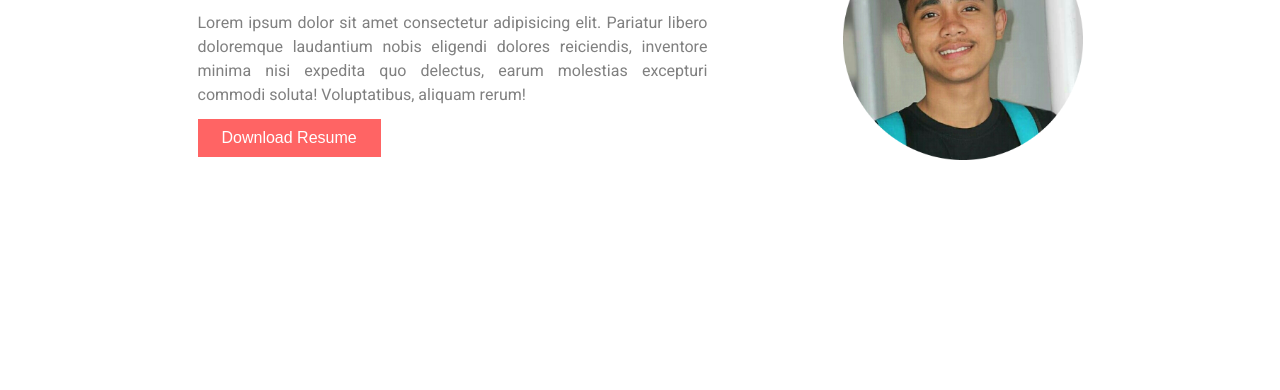
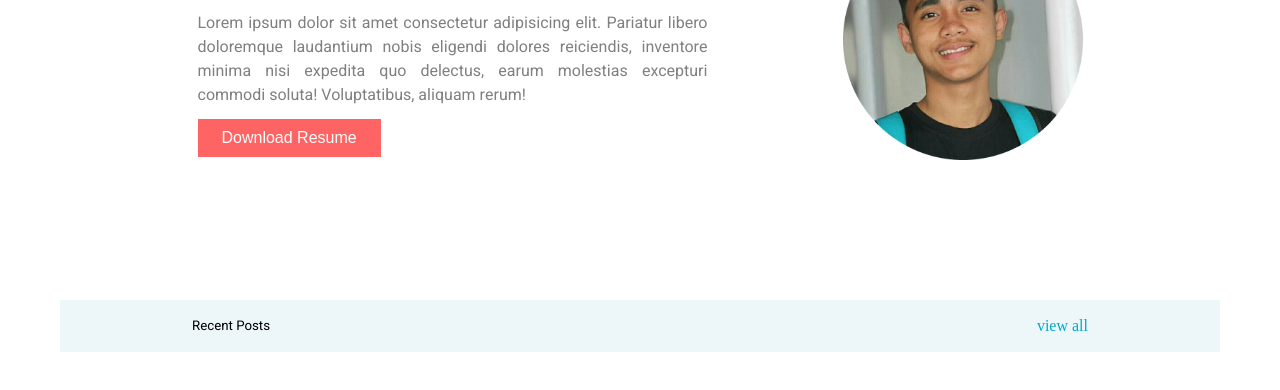
Before and after one commit to pobittra1/portfolio-21-days-bootcamp-phero, a plain HTML site: page index.html in a window 1280 px wide. Shown: the part 204-594 px from the top of the page. Drawn offline with Linux system fonts and the light colour scheme.

Commit message:
done git section upper line

```diff
--- a/index.html
+++ b/index.html
@@ -54,6 +54,18 @@
         <!-- hero-section end here -->
       </header>
       <!-- header section end here -->
+      <!-- main section start here -->
+      <main>
+        <!-- post section start here -->
+        <div class="post-section">
+            <div class="upper-line">
+                <h5>recent posts</h5>
+                <p>view all</p>
+            </div>
+        </div>
+        <!-- post section end here -->
+      </main>
+      <!-- main section end here -->
     </div>
   </body>
 </html>
--- a/style.css
+++ b/style.css
@@ -5,7 +5,7 @@
 }
 
 .container {
-  max-width: 1020px;
+  width: 1020px;
   margin: 0 auto;
   /* background-color: red; */
   display: flex;
@@ -75,7 +75,7 @@ nav .nav-items {
   text-align: justify;
   line-height: normal;
 }
-.hero-content .download-btn{
+.hero-content .download-btn {
   padding: 10px 1.5rem;
   margin: 12px 0px;
   font-weight: 500;
@@ -84,12 +84,40 @@ nav .nav-items {
   font-size: 16px;
   text-transform: capitalize;
   color: white;
-    background-color: #FF6464;
+  background-color: #ff6464;
 }
 
 .hero-img img {
   width: 240px;
 }
 /* hero section end here */
+/* header section end here */
 
-/* header section end here */
+/* main section start here */
+main {
+  width: 1160px;
+}
+/* post section start here */
+.post-section {
+  width: 100%;
+  background: #EDF7FA;
+}
+.upper-line {
+  width: 80%;
+  margin: .2rem auto;
+  padding: 1rem;
+  display: flex;
+  justify-content: space-between;
+  align-items: center;
+}
+.upper-line h5{
+    text-transform: capitalize;
+    font-family: "Heebo", sans-serif;
+    font-weight: 500;
+
+}
+.upper-line p{
+   color: #00A8CC;
+}
+/* post section end here */
+/* main section end here */
```
Lines whose indentation alone changed are shown as unchanged.
